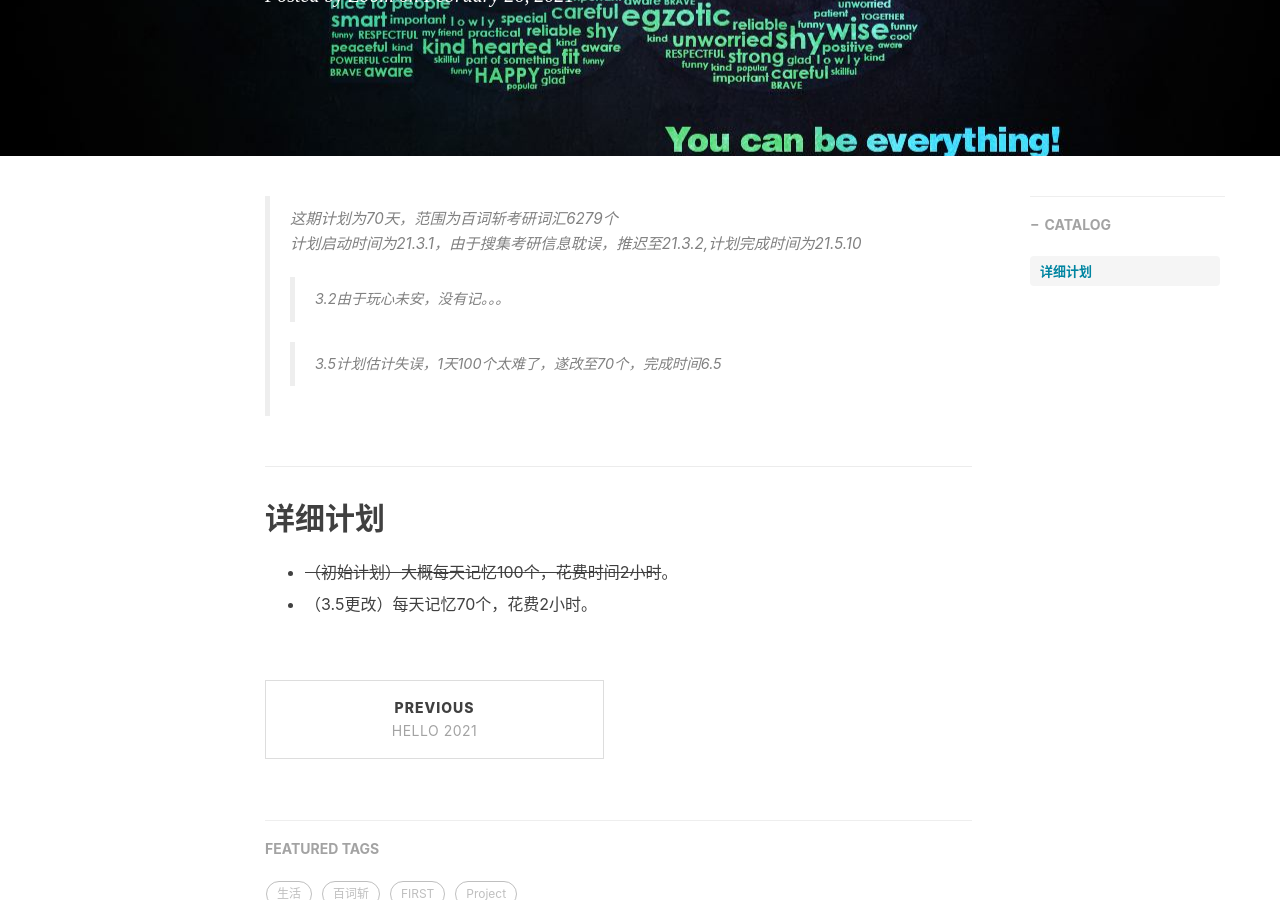
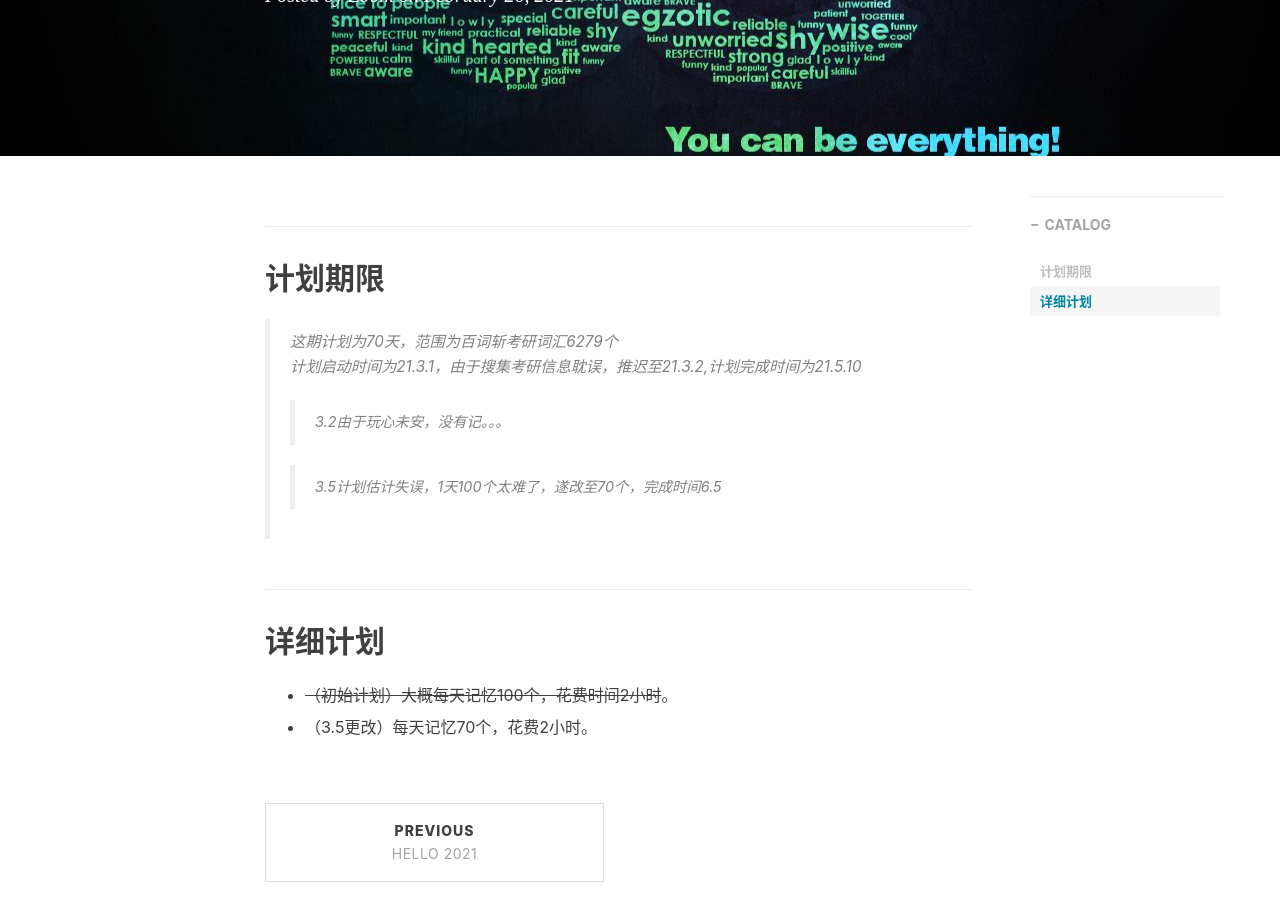
Before and after one commit to Zoomds/Zoomds.github.io, a Jekyll site: the page built from _posts/Project/2021-02-26-BaiCiZhan-1.md, in a window 1280 px wide and 900 px high, scrolled down 367 px. Built offline with Jekyll 4.4.1, drawn with Linux system fonts in a browser that asks for light colours; nearby versions of some CDN libraries; comment, search, counter and statistics services are not loaded.

Commit message:
Update 2021-02-26-BaiCiZhan-1.md

```diff
--- a/_posts/Project/2021-02-26-BaiCiZhan-1.md
+++ b/_posts/Project/2021-02-26-BaiCiZhan-1.md
@@ -9,7 +9,7 @@ tags:
     - Project
     - 百词斩
 ---
-
+## 计划期限
 > 这期计划为70天，范围为百词斩考研词汇6279个
 >
 > 计划启动时间为21.3.1，由于搜集考研信息耽误，推迟至21.3.2,计划完成时间为21.5.10
```
